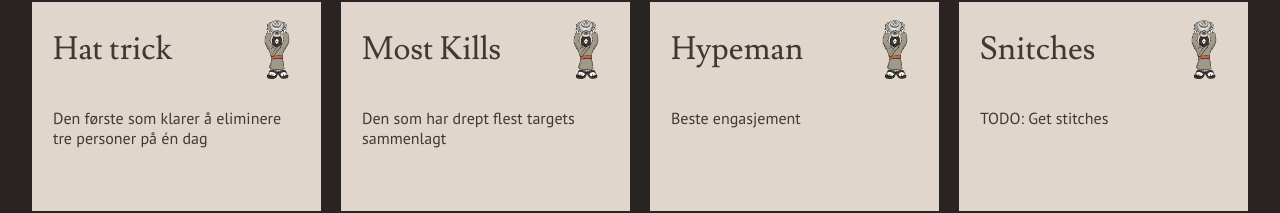
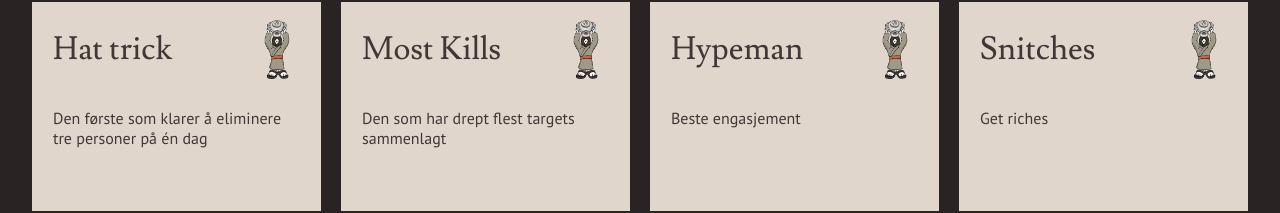
Before and after one commit to assassingamesno/assassin-games, a React (Create React App) app in the folder assassin-games/assassin-games-webapp/: page /awards in a window 1280 px wide. Shown: the part 466-679 px from the top of the page. Built offline with nearby package versions, Linux system fonts and the light colour scheme.

Commit message:
Get riches

```diff
--- a/assassin-games/assassin-games-webapp/src/data/awards.ts
+++ b/assassin-games/assassin-games-webapp/src/data/awards.ts
@@ -76,7 +76,7 @@ export const awards : Array<rule> = [
         title: 'Snitches',
         desc: [
             {
-                bulletTitle : 'TODO: Get stitches',
+                bulletTitle : 'Get riches',
                 bullets: []
             }
         ]
```
